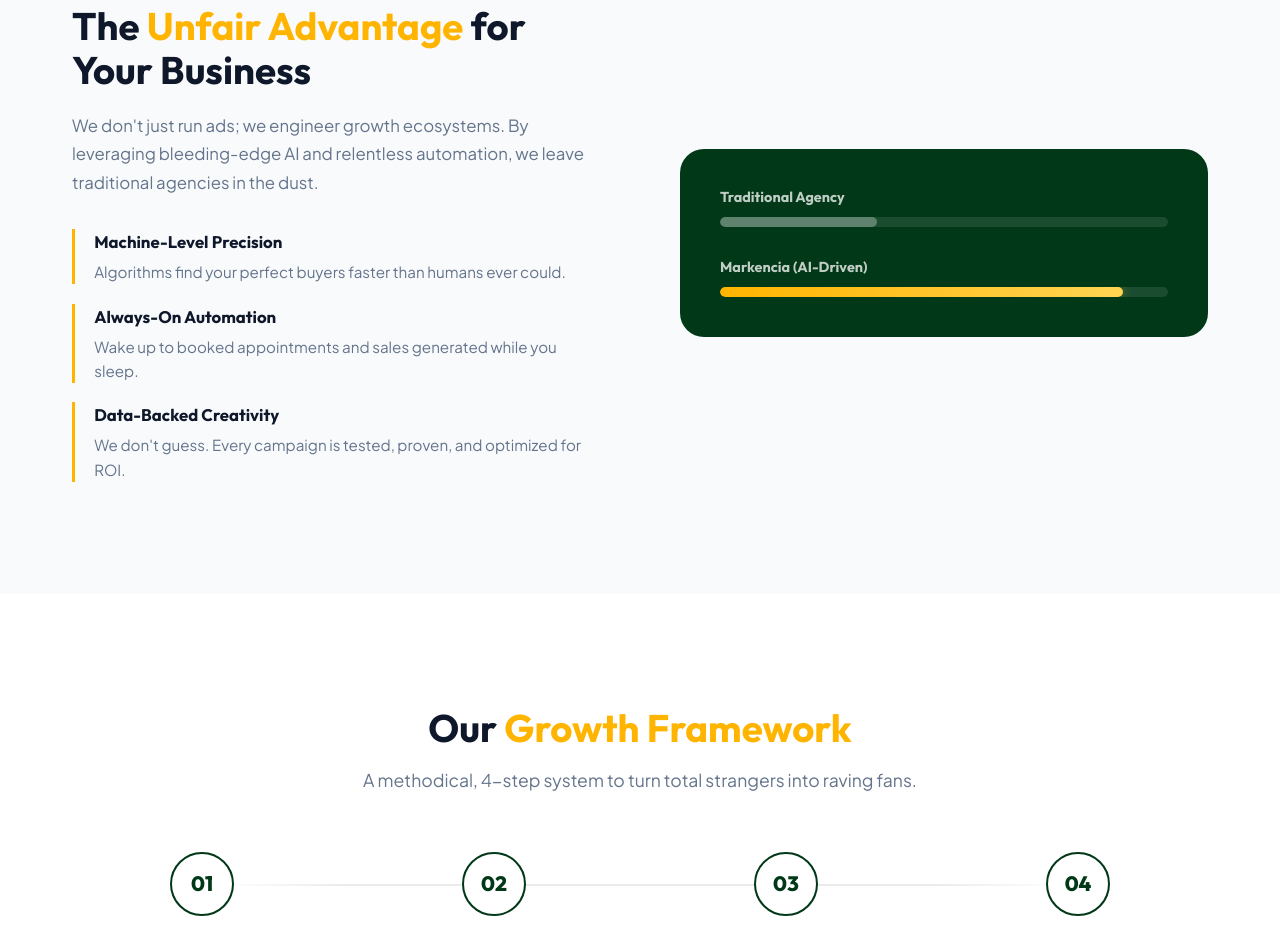
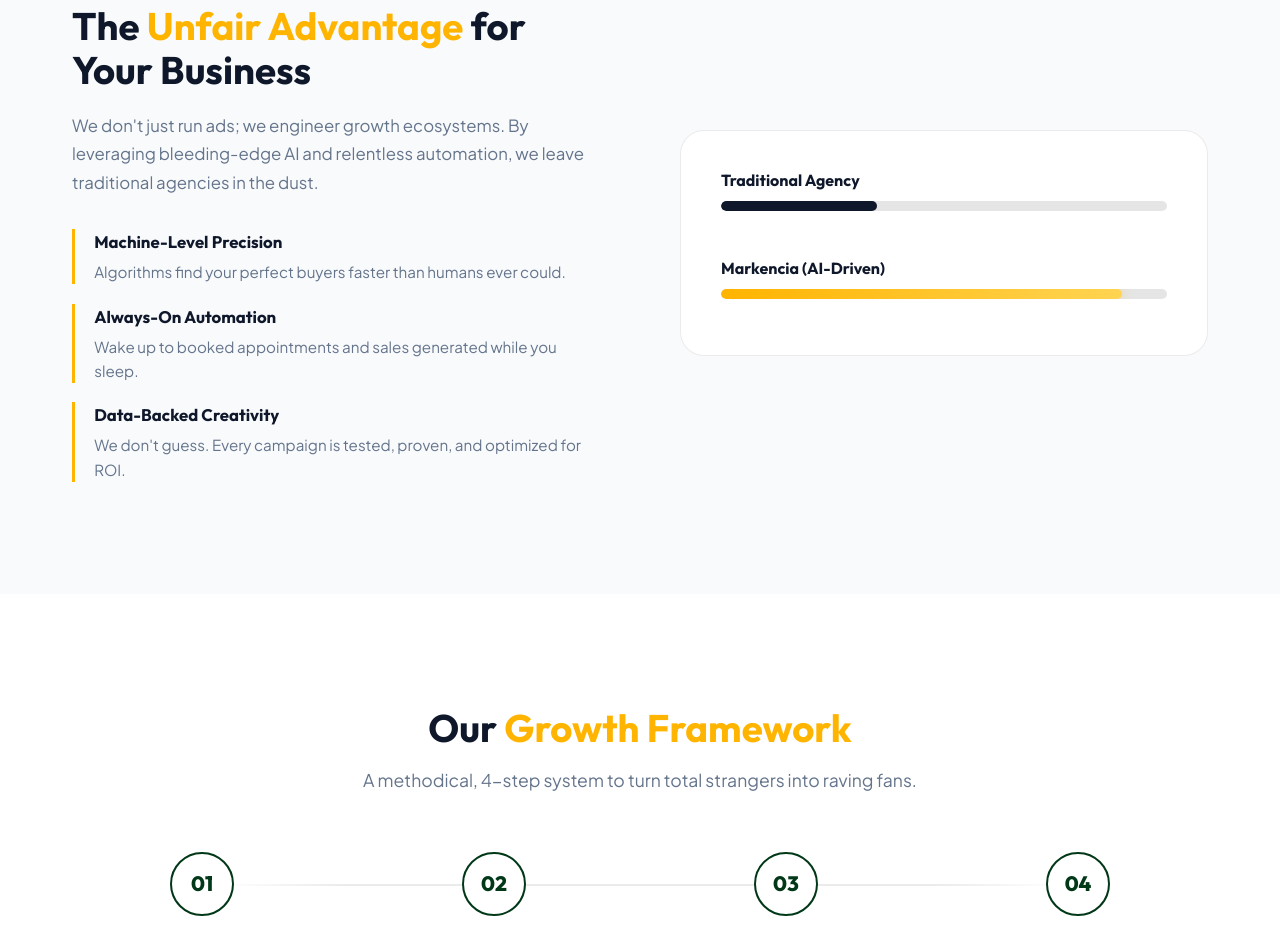
Before and after one commit to amannex/Markencia-Frontend, a React (Vite) app: page / in a window 1280 px wide. Shown: the part 1900-2827 px from the top of the page. Built offline with nearby package versions, Linux system fonts and the light colour scheme.

Commit message:
Now Single blog page development is start

```diff
--- a/package.json
+++ b/package.json
@@ -10,10 +10,16 @@
     "preview": "vite preview"
   },
   "dependencies": {
+    "@tailwindcss/typography": "^0.5.20",
     "@tailwindcss/vite": "^4.3.2",
+    "lucide-react": "^1.24.0",
     "react": "^19.2.7",
     "react-dom": "^19.2.7",
+    "react-helmet-async": "^3.0.0",
+    "react-intersection-observer": "^10.0.3",
     "react-router-dom": "^7.18.1",
+    "react-share": "^5.3.0",
+    "react-syntax-highlighter": "^16.1.1",
     "tailwindcss": "^4.3.2"
   },
   "devDependencies": {
--- a/src/pages/HomePage.module.css
+++ b/src/pages/HomePage.module.css
@@ -183,23 +183,36 @@
 .whyVisual {}
 
 .glassPanel {
-  background: var(--mk-primary);
+  background: var(--mk-bg-main);
   border-radius: var(--mk-radius-lg);
+  border: 1px solid var(--mk-glass-border);
   padding: 2.5rem;
+  box-shadow: var(--mk-shadow);
+  transition: all 0.5s cubic-bezier(0.25, 0.8, 0.25, 1);
   display: flex;
   flex-direction: column;
   gap: 2rem;
 }
 
+.glassPanel:hover {
+  transform: translateY(-8px) scale(1.02);
+  box-shadow: 0 30px 60px rgba(0, 56, 24, 0.1);
+  border-color: var(--mk-secondary);
+}
+
+.comparisonRow {
+  margin-bottom: 1rem;
+}
+
 .comparisonRow h4 {
-  color: rgba(255,255,255,0.75);
-  font-size: 0.9rem;
+  color: var(--mk-text-main);
+  font-size: 1rem;
   font-weight: 600;
   margin-bottom: 0.7rem;
 }
 
 .barTrack {
-  background: rgba(255,255,255,0.1);
+  background: rgba(0, 0, 0, 0.1);
   border-radius: var(--mk-radius-pill);
   height: 10px;
   overflow: hidden;
@@ -208,7 +221,7 @@
 .barSlow {
   height: 100%;
   width: 35%;
-  background: rgba(255,255,255,0.3);
+  background: var(--mk-text-main);
   border-radius: var(--mk-radius-pill);
   animation: growBar 1.5s ease-out forwards;
 }
```
Also changed, not shown: 1 other file (tests, documents, lock files or other folders).
